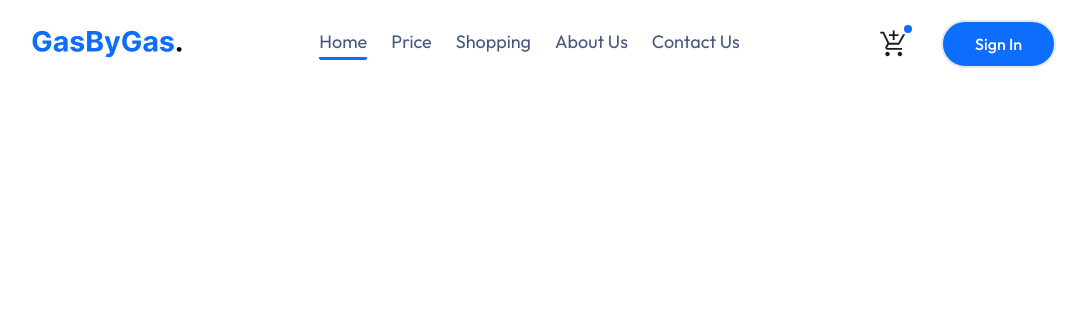
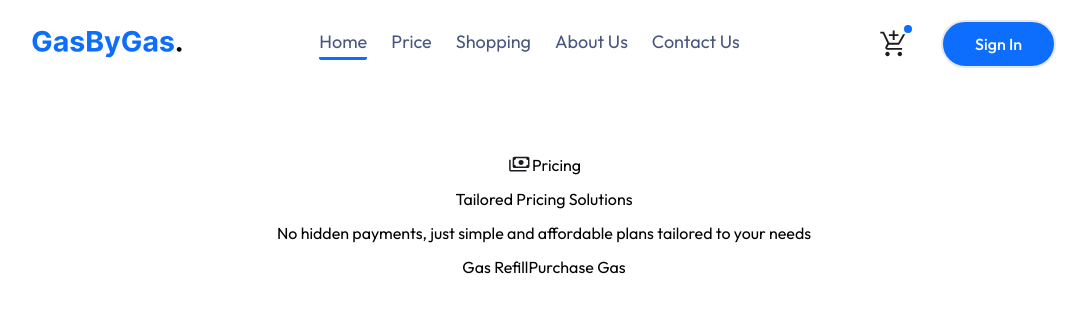
Before and after one commit to gasbygasplc/Supply-Chain-Management-for-Gas-By-Bas-PLC, a React (Vite) app in the folder frontend/: page /Pricing-Cart in a window 1280 px wide. Shown: the top 312 px of the page, without its empty margins (96-1183 px from the left). Built offline with nearby package versions, Linux system fonts and the light colour scheme.

Commit message:
Enhance PricingCart component layout and add payment asset

```diff
--- a/frontend/src/Components/PriceingCart.jsx
+++ b/frontend/src/Components/PriceingCart.jsx
@@ -1,12 +1,47 @@
 import React from 'react'
+import { asstets } from '../assets/Assets'
 
 const PriceingCart = () => {
   return (
     <>
 
-      <section id='Pricing-Cart' >
+      <section id='Pricing-Cart' className='flex justify-center items-start min-h-screen'>
+
+        <div className='py-8 px-4 grid grid-cols-1 max-w-screen-xl lg:py-16 lg:px-6 '>
+
+          {/* ========================================= Upper Content =========================================== */}
+
+          <div className='flex flex-col gap-2.5 mx-auto max-w-screen-md text-center mb-8 lg:mb-12'>
+
+            <div className='flex items-center justify-center'>
+
+              <img src={asstets.payment} alt="" />
+              <p>Pricing</p>
+
+            </div>
+
+            <h2>Tailored Pricing Solutions</h2>
+
+            <p>No hidden payments, just simple and affordable plans tailored to your needs</p>
+
+            <div>
+
+              <button>Gas Refill</button>
+
+              <button>Purchase Gas</button>
+
+            </div>
+
+          </div>
+
+          {/* ========================================= Lower Content =========================================== */}
+
+          <div>
 
 
+          </div>
+
+        </div>
 
       </section>
 
--- a/frontend/src/assets/Assets.js
+++ b/frontend/src/assets/Assets.js
@@ -1,11 +1,13 @@
 import logo from './Logo.svg'
 import header_image from './Header_Image.svg'
 import bucket_icon from './add_shopping_cart.svg'
+import payment from './payments.svg'
 
 export const asstets = {
 
     logo,
     bucket_icon,
-    header_image
+    header_image,
+    payment
 
 }
```
Also changed, not shown: frontend/src/assets/payments.svg (added).
